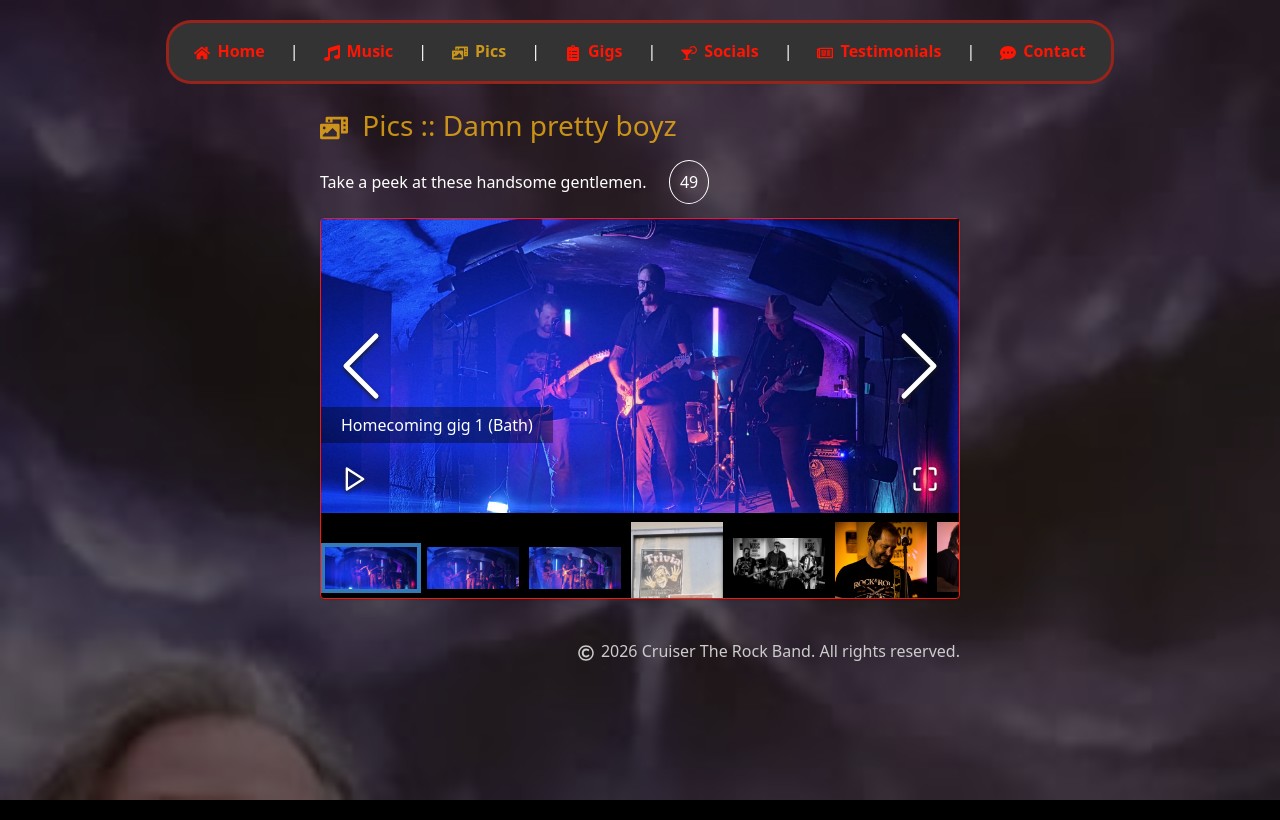
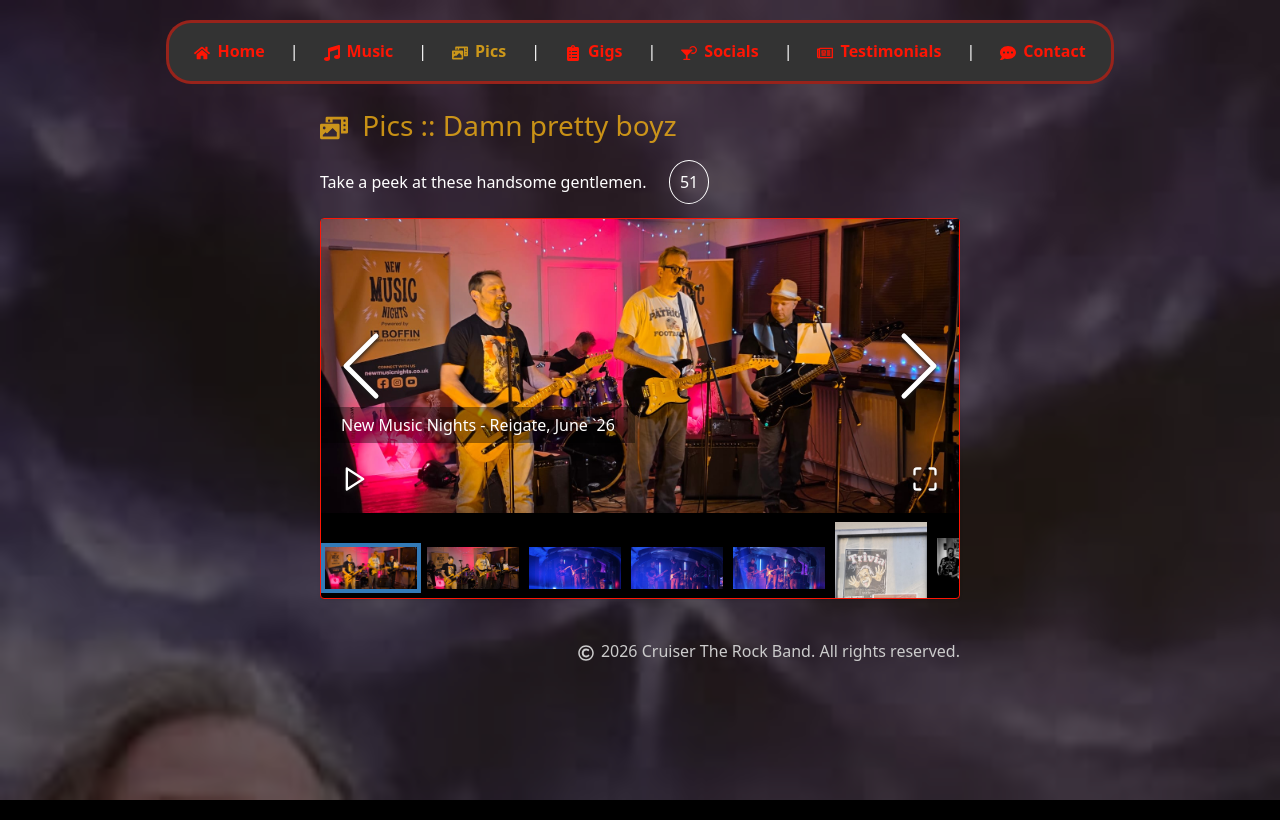
Before and after one commit to DuffmanOohyeah/boomedia, a Next.js app: page /pics in a window 1280 px wide. Built offline with nearby package versions, Linux system fonts and the light colour scheme.

Commit message:
Adding Reigate '26 pics.

```diff
--- a/src/app/pics/page.tsx
+++ b/src/app/pics/page.tsx
@@ -19,6 +19,19 @@ const galleryClass: GalleryClassProps = {
 };
 
 const images: ReactImageGalleryItem[] = [
+    {
+        original: './reigate_june_26_i.jpeg',
+        description: 'New Music Nights - Reigate, June `26',
+        thumbnail: './reigate_june_26_i.jpeg',
+        ...galleryClass,
+    },
+    {
+        original: './reigate_june_26_ii.jpeg',
+        description: 'New Music Nights - Reigate, June `26',
+        thumbnail: './reigate_june_26_ii.jpeg',
+        ...galleryClass,
+    },
+
     {
         original: '/sjwv1_bath_0625.jpg',
         description: 'Homecoming gig 1 (Bath)',
@@ -318,9 +331,9 @@ const images: ReactImageGalleryItem[] = [
 
 const Pics = (): JSX.Element => {
     return (
-		<div id='picsBg' className='pageBg'>
+        <div id="picsBg" className="pageBg">
             <Header />
-			<div className='pageCard w-[90%] md:w-[70%] lg:w-[50%]'>
+            <div className="pageCard w-[90%] md:w-[70%] lg:w-[50%]">
                 <h1>
                     <FaPhotoVideo className={css.h1Svg} /> Pics :: Damn pretty
                     boyz
```
Also changed, not shown: public/reigate_june_26_i.jpeg (added), public/reigate_june_26_ii.jpeg (added). Lines whose indentation alone changed are shown as unchanged.
